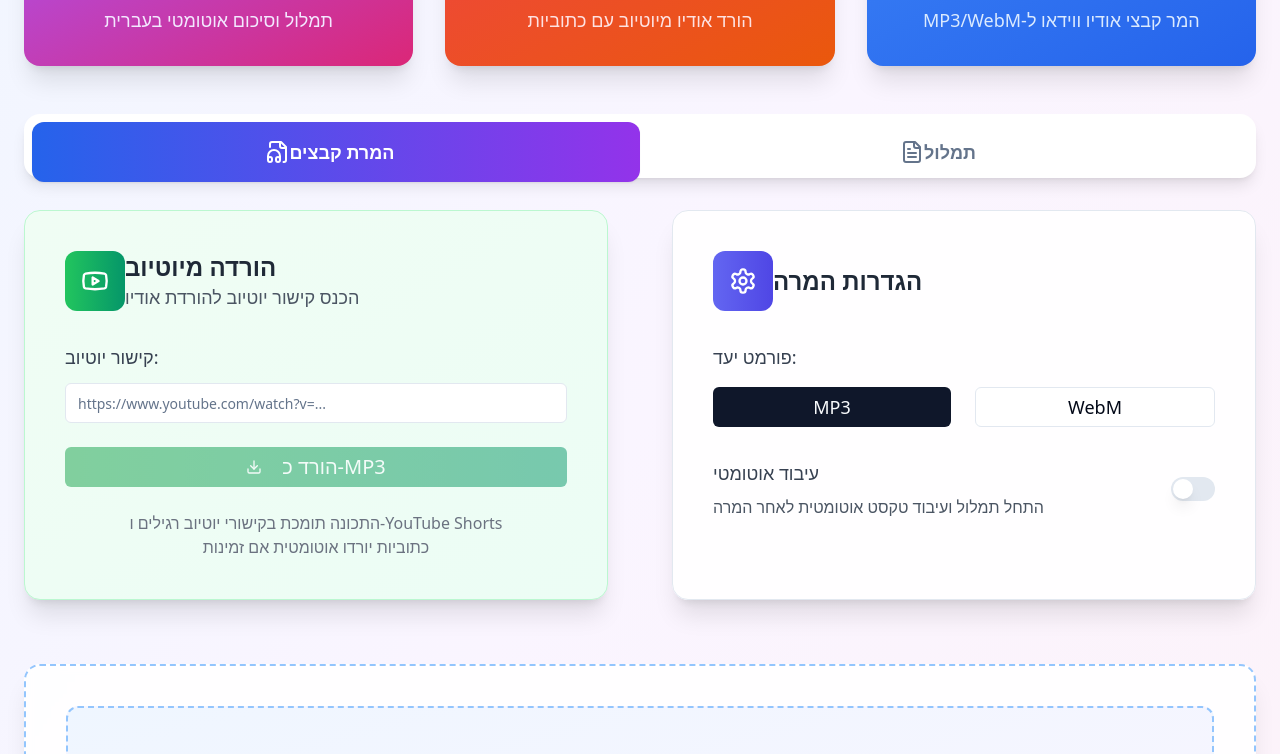
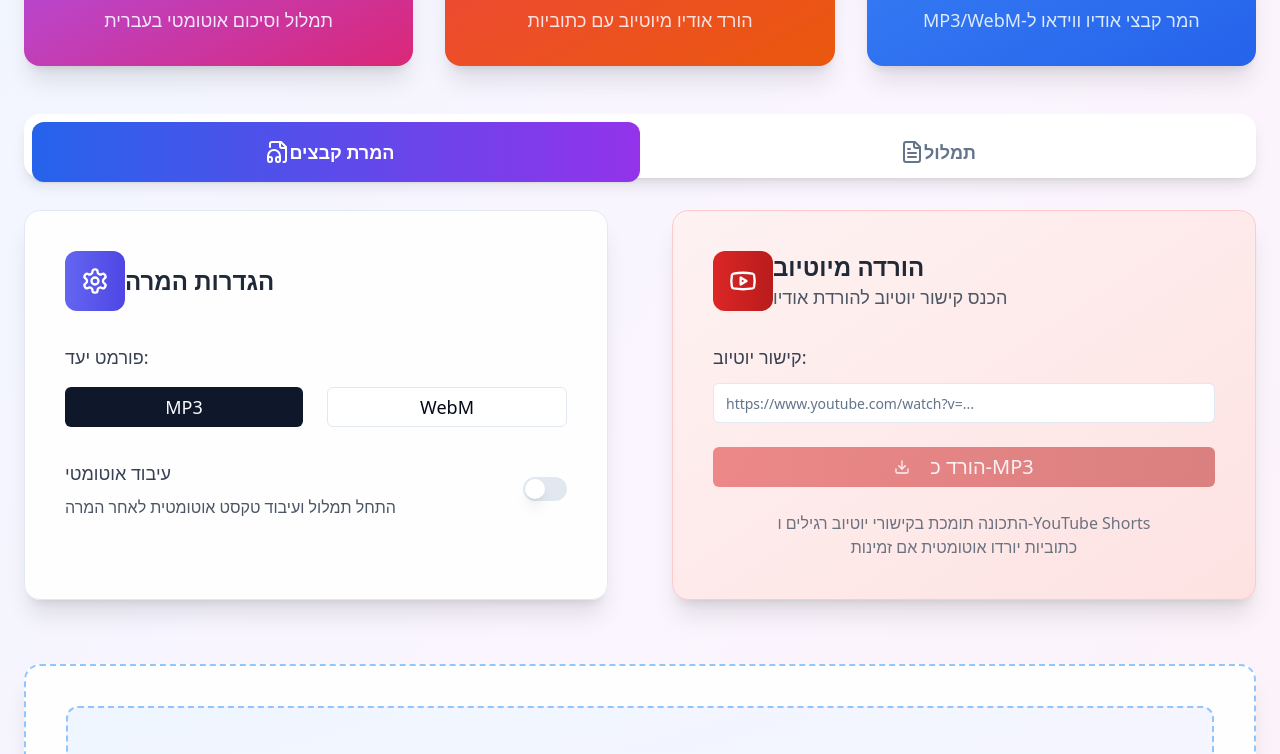
Before and after one commit to yayovtt/file-to-mp3-wizard, a React (Vite) app: page / in a window 1280 px wide. Shown: the part 539-1293 px from the top of the page. Built offline with nearby package versions, Linux system fonts and the light colour scheme.

Commit message:
feat: Implement RTL and YouTube color change
-   Enabled right-to-left (RTL) layout.
-   Changed the YouTube download section color to match the YouTube icon.

```diff
--- a/src/components/NavigationTabs.tsx
+++ b/src/components/NavigationTabs.tsx
@@ -74,14 +74,6 @@ export const NavigationTabs = ({
             <div className="space-y-12">
               {/* Top Section - YouTube Download and Settings */}
               <div className="grid grid-cols-1 lg:grid-cols-2 gap-16 mb-16">
-                {/* YouTube Download - Now on the left */}
-                <div>
-                  <YouTubeDownload
-                    onFileDownloaded={handleYouTubeFileDownloaded}
-                    outputFormat={outputFormat}
-                  />
-                </div>
-
                 {/* Format and Auto-Processing Settings - Now on the right */}
                 <Card className="p-10 bg-white/90 backdrop-blur-sm shadow-xl rounded-2xl">
                   <div className="flex items-center mb-8">
@@ -131,6 +123,14 @@ export const NavigationTabs = ({
                     </div>
                   </div>
                 </Card>
+
+                {/* YouTube Download - Now on the left */}
+                <div>
+                  <YouTubeDownload
+                    onFileDownloaded={handleYouTubeFileDownloaded}
+                    outputFormat={outputFormat}
+                  />
+                </div>
               </div>
 
               <Card className="p-10 border-2 border-dashed border-blue-300 bg-white/90 backdrop-blur-sm shadow-xl rounded-2xl">
--- a/src/components/YouTubeDownload.tsx
+++ b/src/components/YouTubeDownload.tsx
@@ -96,9 +96,9 @@ export const YouTubeDownload = ({ onFileDownloaded, outputFormat }: YouTubeDownl
   };
 
   return (
-    <Card className="p-10 bg-gradient-to-br from-green-50 to-emerald-50 border-green-200 shadow-xl rounded-2xl">
+    <Card className="p-10 bg-gradient-to-br from-red-50 to-red-100 border-red-200 shadow-xl rounded-2xl">
       <div className="flex items-center mb-8">
-        <div className="bg-gradient-to-r from-green-500 to-emerald-600 p-4 rounded-xl">
+        <div className="bg-gradient-to-r from-red-600 to-red-700 p-4 rounded-xl">
           <Youtube className="w-7 h-7 text-white" />
         </div>
         <div className="mr-6">
@@ -124,7 +124,7 @@ export const YouTubeDownload = ({ onFileDownloaded, outputFormat }: YouTubeDownl
         </div>
 
         {videoInfo && (
-          <Card className="p-5 bg-white border-green-200">
+          <Card className="p-5 bg-white border-red-200">
             <div className="flex items-center space-x-3 rtl:space-x-reverse">
               <img
                 src={videoInfo.thumbnail}
@@ -138,7 +138,7 @@ export const YouTubeDownload = ({ onFileDownloaded, outputFormat }: YouTubeDownl
                 <p className="font-medium text-gray-900 text-lg">{videoInfo.title}</p>
                 <p className="text-base text-gray-600">
                   משך: {Math.floor(videoInfo.duration / 60)}:{(videoInfo.duration % 60).toString().padStart(2, '0')}
-                  {videoInfo.hasSubtitles && <span className="text-green-600 mr-3">• כתוביות זמינות</span>}
+                  {videoInfo.hasSubtitles && <span className="text-red-600 mr-3">• כתוביות זמינות</span>}
                 </p>
               </div>
             </div>
@@ -158,7 +158,7 @@ export const YouTubeDownload = ({ onFileDownloaded, outputFormat }: YouTubeDownl
         <Button
           onClick={handleDownload}
           disabled={!youtubeUrl || isDownloading}
-          className="w-full bg-gradient-to-r from-green-600 to-emerald-600 hover:from-green-700 hover:to-emerald-700 py-4 text-xl"
+          className="w-full bg-gradient-to-r from-red-600 to-red-700 hover:from-red-700 hover:to-red-800 py-4 text-xl"
         >
           <Download className="w-5 h-5 mr-3" />
           {isDownloading ? 'מוריד...' : `הורד כ-${outputFormat.toUpperCase()}`}
```
